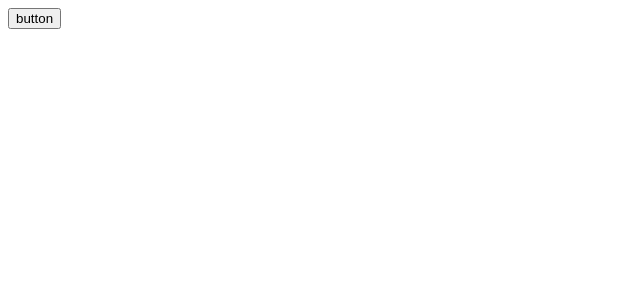
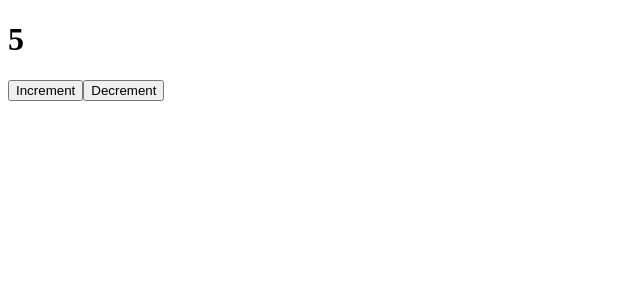
Before and after one commit to bexon26/React-learn, a React (Create React App) app in the folder my-app/: page / in a window 1280 px wide. Shown: the top 300 px of the page, without its empty margins (0-640 px from the left). Built offline with nearby package versions, Linux system fonts and the light colour scheme.

Commit message:
learn funcional component

```diff
--- a/my-app/src/App.js
+++ b/my-app/src/App.js
@@ -1,9 +1,14 @@
+import { useState } from "react";
+import Counter from "./components/Counter";
+
+function App() {
+  const [value, setValue] = useState("текст в инпуте");
+
+  return (
+    <div>
+      <Counter />
 
 
-function App() {
-  return (
-    <div className="App">
-      <button>button</button>
     </div>
   );
 }
--- /dev/null
+++ b/my-app/src/components/Counter.jsx
@@ -0,0 +1,32 @@
+import React, { useState } from "react";
+
+const Counter = function () {
+  const [likes, setLikes] = useState(5);
+  let increment = () => {
+    setLikes(likes + 1);
+  };
+  let decrement = () => {
+    setLikes(likes - 1);
+  };
+  return (
+    <div>
+      <h1>{likes}</h1>
+      <button
+        onClick={() => {
+          increment();
+        }}
+      >
+        Increment
+      </button>
+      <button
+        onClick={() => {
+          decrement();
+        }}
+      >
+        Decrement
+      </button>
+    </div>
+  );
+};
+
+export default Counter;
```
Also changed, not shown: my-app/src/index.js (+5 -9 lines).
